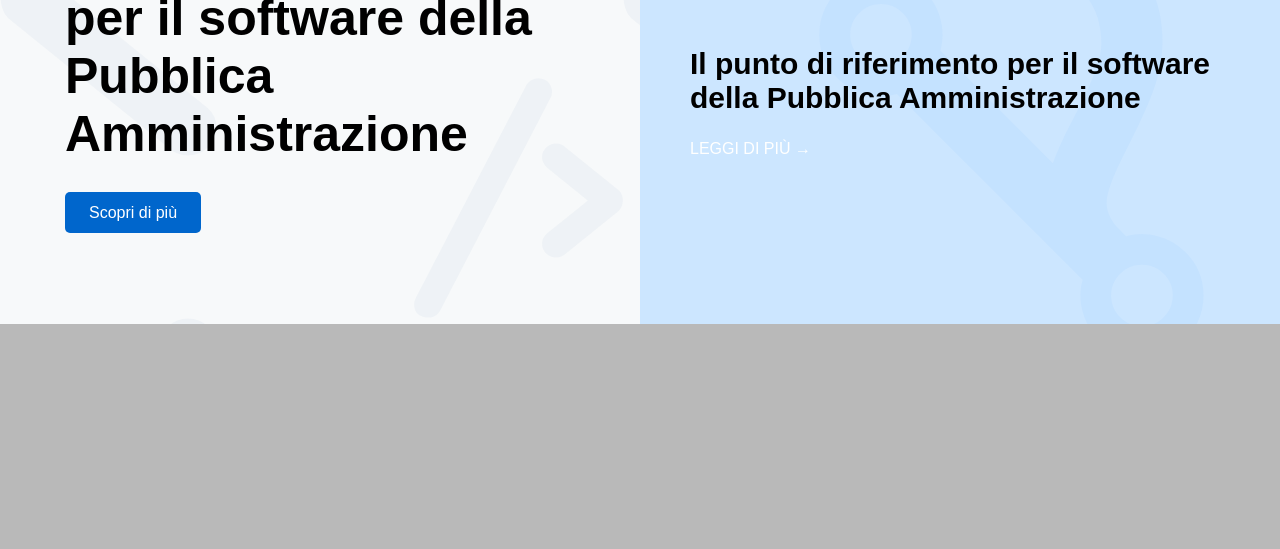
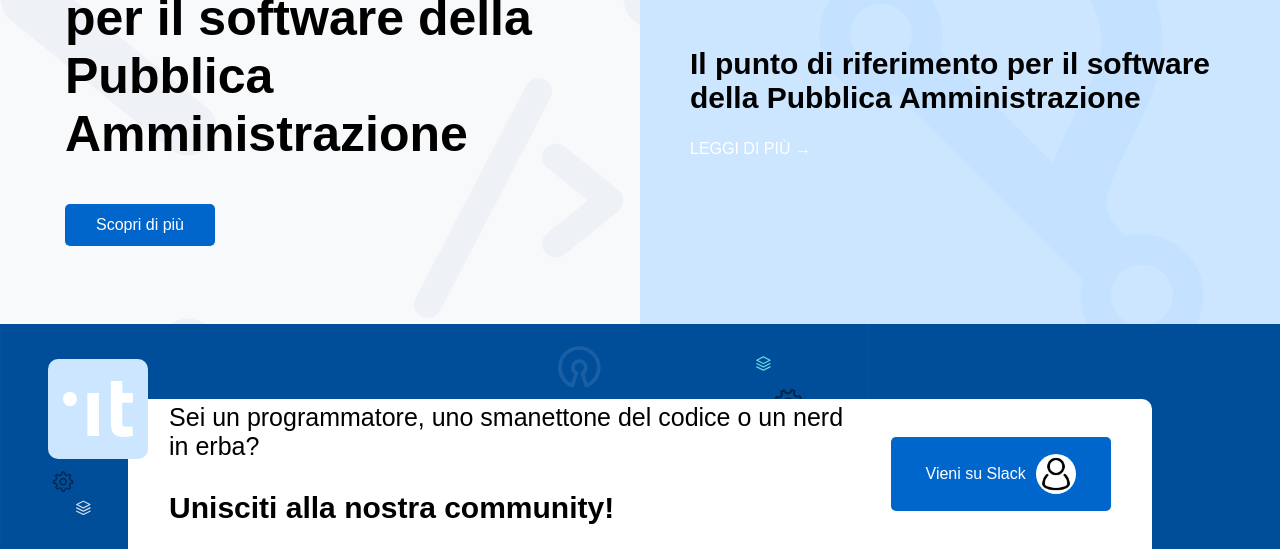
Before and after one commit to NickMostovoi/IT_developers, a plain HTML site: page index.html in a window 1280 px wide. Shown: the part 441-990 px from the top of the page. Before the commit the page ends 800 px from the top, so only its background shows below. Drawn offline with Linux system fonts and the light colour scheme.

Commit message:
IT_developers: added banner

```diff
--- a/index.css
+++ b/index.css
@@ -10,18 +10,26 @@ html {
 .page {
     margin: 0 auto;
     background-color: #b9b9b9;
+    overflow-x: hidden;
 }
 
 .btn {
     text-decoration: none;
     padding: 12px 24px;
     cursor: pointer;
+    display: flex;
+    justify-content: space-evenly;
+    align-items: center;
 }
 
 .btn_main {
     border-radius: 5px;
     color: #fff;
     background-color: #06c;
+}
+
+.btn__wrapper {
+    max-width: 150px;
 }
 
 .btn_main:hover {
@@ -35,6 +43,11 @@ html {
 
 .title_secondary {
     font-size: 30px;
+}
+
+.text_main {
+    font-size: 25px;
+    margin: 5px 0;
 }
 
 .header__tablet {
@@ -85,6 +98,7 @@ html {
 
 .link {
     text-decoration: none;
+    display: block;
 }
 
 .link:hover {
@@ -224,6 +238,59 @@ html {
     background-position: 70% -110%;
 }
 
+.main__backgroundBanner {
+    background-color: #0066cc;
+    background-image: url("img/back3.svg");
+    background-size: contain;
+}
+
+.main__containerBanner{
+    height: 225px;
+    display: flex;
+    justify-content: center;
+    align-items: flex-end;
+}
+
+.main__banner {
+    padding: 15px;
+    width: 80%;
+    height: 150px;
+    background-color: #fff;
+    border-radius: 10px 10px 0 0;
+    display: flex;
+    justify-content: space-evenly;
+    position: relative;
+}
+
+.main__banner::before {
+    position: absolute;
+    content: "";
+    left: -80px;
+    top: -40px;
+    background-color: #cce6ff;
+    width: 100px;
+    height: 100px;
+    background-image: url(img/logo-it.svg);
+    background-repeat: no-repeat;
+    background-size: 70%;
+    border-radius: 10px;
+    background-position: 50% 50%;
+}
+
+.main__bannerText {
+    width: 70%;
+    display: flex;
+    flex-direction: column;
+    justify-content: center;
+}
+
+.main__bannerButton {
+    display: flex;
+    flex-direction: column;
+    justify-content: center;
+    min-width: 220px;
+}
+
 /************************************************************ media */
 @media (max-width: 1250px) {
 
@@ -271,6 +338,19 @@ html {
     .title_secondary {
         font-size: 25px;
     }
+
+    .main__banner::before {
+        display: none;
+    }
+
+    .main__containerBanner {
+        height: 350px;
+    }
+
+    .main__banner {
+        flex-direction: column;
+        height: 80%;
+    }
 }
 
 @media (max-width: 700px) {
@@ -285,4 +365,8 @@ html {
     .header__search {
         display: none;
     }
+
+    .main__containerBanner {
+        height: 450px;
+    }
 }
--- a/index.html
+++ b/index.html
@@ -75,12 +75,14 @@
 
     <main class="main page__main">
 
-        <div class="main__backgroundArticles">
+        <section class="main__backgroundArticles">
             <div class="main__containerArticles">
                 <div class="main__articles">
                     <div class="main__public">
                         <h2 class="title title_main">Il punto di riferimento per il software della Pubblica Amministrazione</h2>
-                        <a class="btn btn_main" href="#">Scopri di più</a>
+                        <div class="btn__wrapper">
+                            <a class="btn btn_main" href="#">Scopri di più</a>
+                        </div>
                     </div>
                     <div class="main__news">
                         <h3 class="title title_main">NEWS</h3>
@@ -89,7 +91,24 @@
                     </div>
                 </div>
             </div>
-        </div>
+        </section>
+
+        <section class="main__backgroundBanner">
+            <div class="main__containerBanner">
+                <div class="main__banner">
+                    <div class="main__bannerText">
+                        <p class="text text_main">Sei un programmatore, uno smanettone del codice o un nerd in erba?</p>
+                        <h2 class="title title_secondary">Unisciti alla nostra community!</h2>
+                    </div>
+                    <div class="main__bannerButton">
+                        <a class="btn btn_main">
+                            <p class="text">Vieni su Slack</p>
+                            <img class="link link_radio_white" src="img/user.png">
+                        </a>
+                    </div>
+                </div>
+            </div>
+        </section>
 
     </main>
 
```
Also changed, not shown: img/back3.svg (added).
